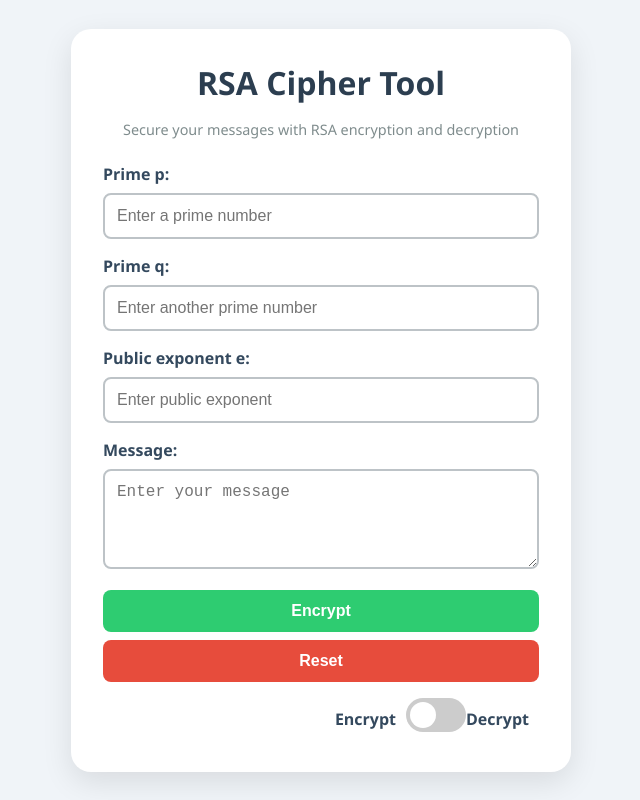
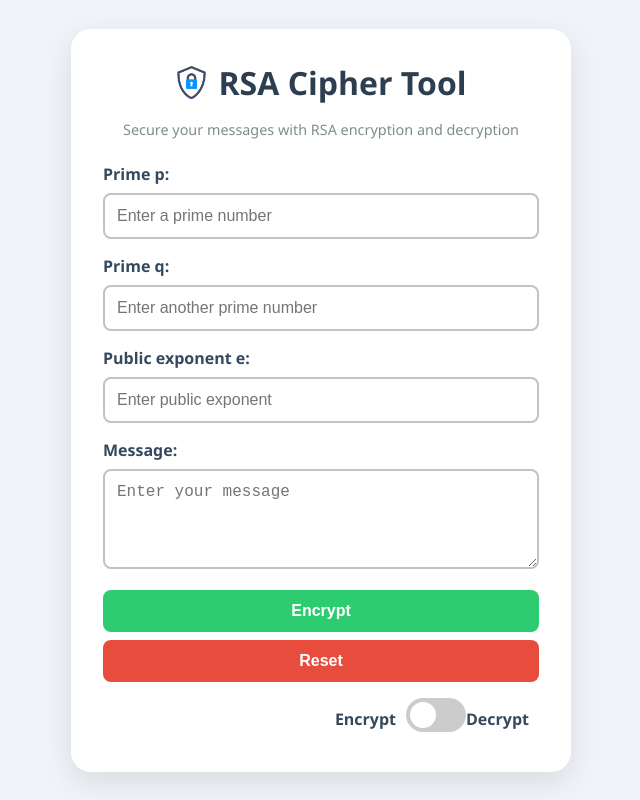
Before and after one commit to Panhavoan-Kymeas/Chipher_Web, a plain HTML site: page index.html in a window 1280 px wide. Shown: the whole page, without its empty margins (319-959 px from the left). Drawn offline with Linux system fonts and the light colour scheme.

Commit message:
add icon next to head

```diff
--- a/index.html
+++ b/index.html
@@ -9,7 +9,7 @@
     </head>
     <body>
         <div class="container">
-            <h1>RSA Cipher Tool</h1>
+            <h1><img src="shield.png" class="icon">RSA Cipher Tool</h1>
             <p>Secure your messages with RSA encryption and decryption</p>
 
             <div id="encrypt-fields">
--- a/styles.css
+++ b/styles.css
@@ -178,3 +178,10 @@ input:checked + .slider:before {
     border: 1px solid #bdc3c7;
     display: none;
 }
+
+.icon {
+    width: 33px;
+    height: auto;
+    vertical-align: -4px;
+    margin-right: 10px;
+}
```
